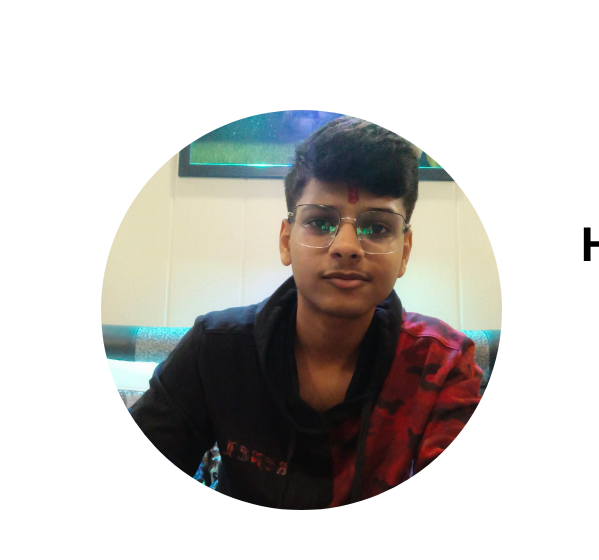
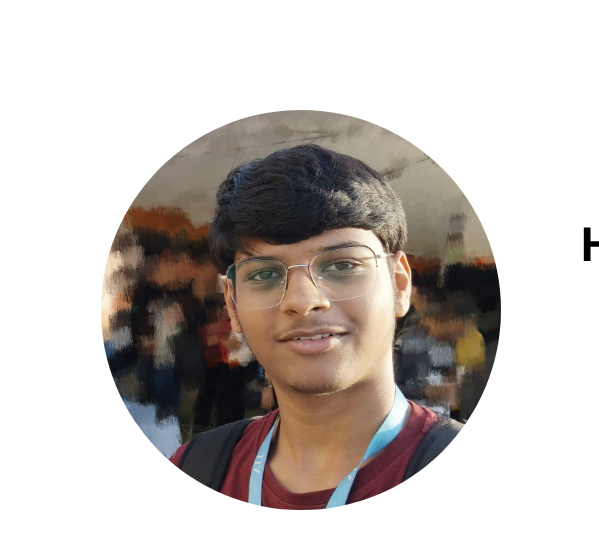
Before and after one commit to Himu336/Personal-Portfolio-1, a plain HTML site: page index.html in a window 1280 px wide. Shown: the part 174-734 px from the top of the page, 100-699 px from the left. Drawn offline with Linux system fonts and the light colour scheme.

Commit message:
Minor Updates

```diff
--- a/index.html
+++ b/index.html
@@ -40,7 +40,7 @@
 
     <section id="profile">
         <div class="section_pic-container">
-            <img class="picc" src="pics/portfolio pics.jpg" alt="Himansh Bansal profile picture"/>
+            <img class="picc" src="pics/profile pic 4.jpg" alt="Himansh Bansal profile picture"/>
         </div>
         <div class="section_text">
             <p class="section_text_p1">Hello, I'm</p>
```
Also changed, not shown: pics/profile pic 3.jpg (added), pics/profile pic 4.jpg (added).
